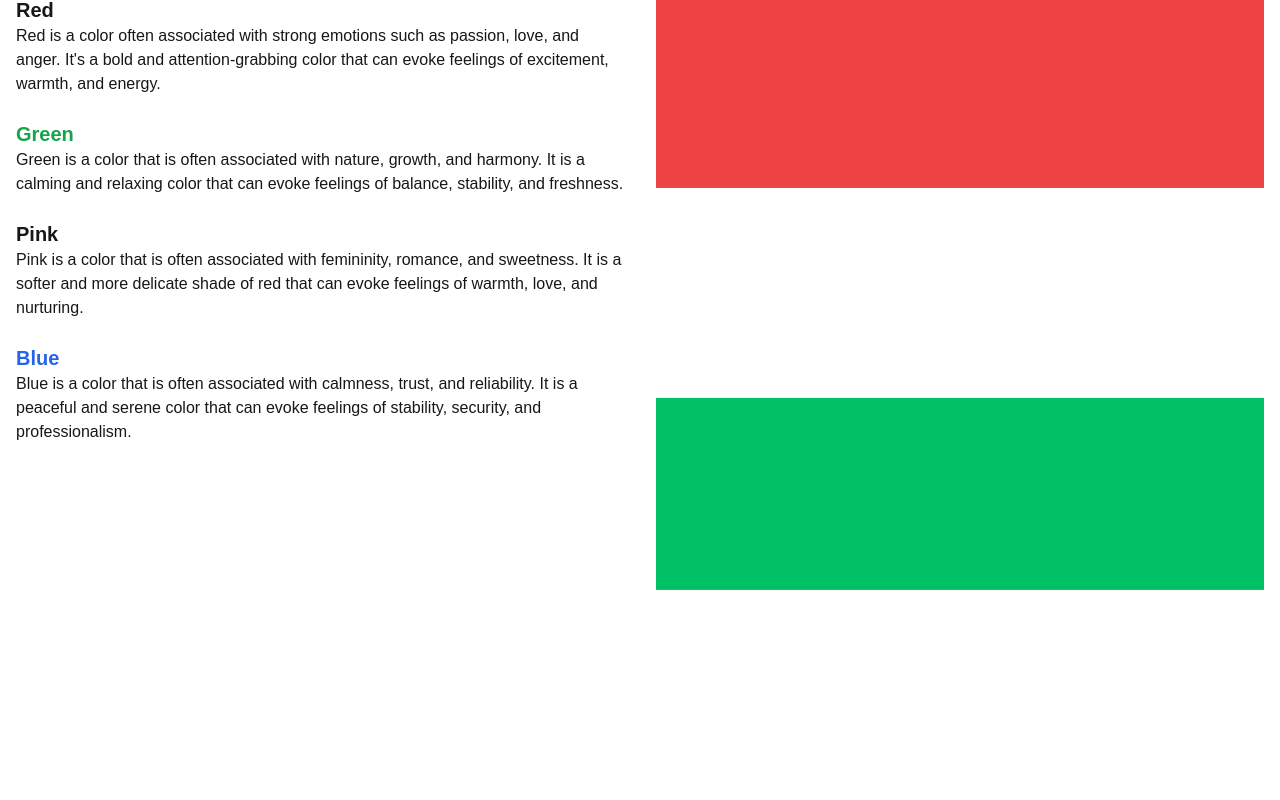
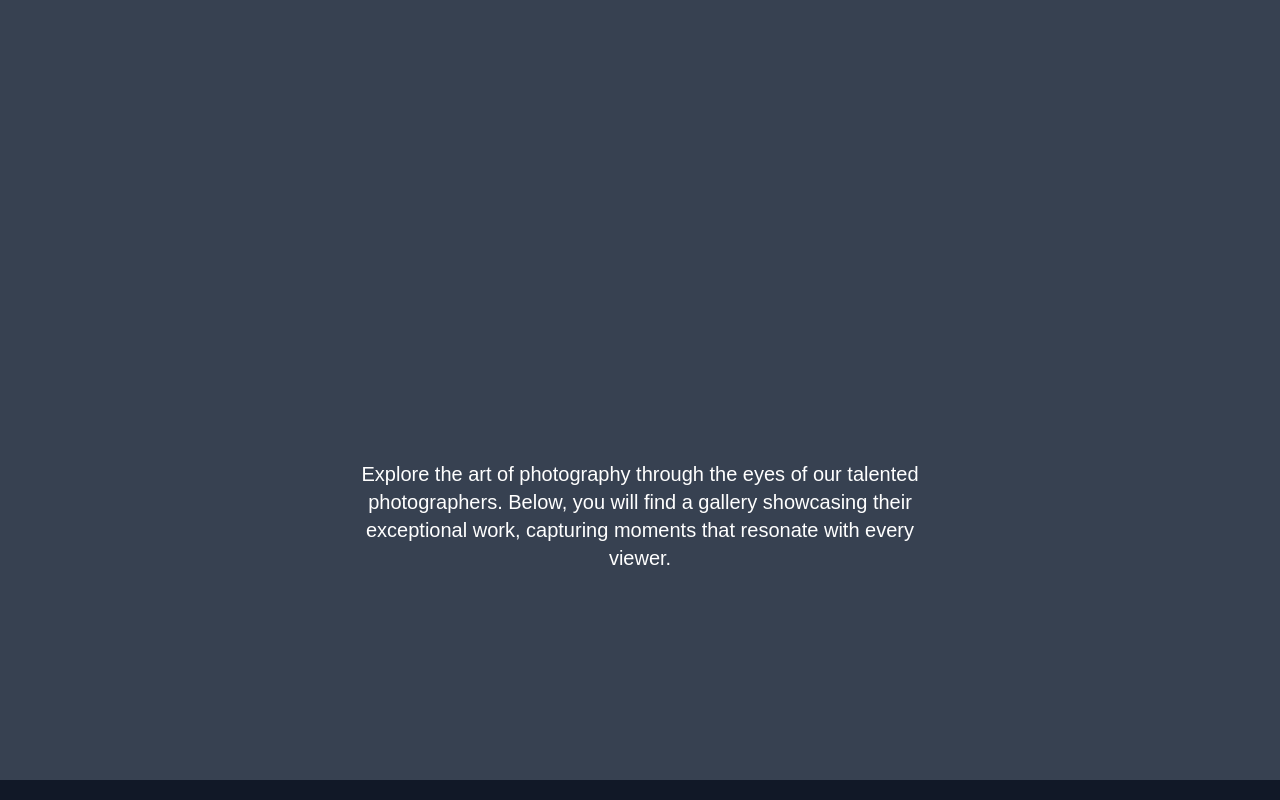
Before and after one commit to oniwebdesigner/PhotoVibe, a Next.js app: page /home in a window 1280 px wide. Shown: the part 820-1620 px from the top of the page. Built offline with nearby package versions, Linux system fonts and the light colour scheme.

Commit message:
Text Animation

```diff
--- a/src/app/components/heroSection/photographs.tsx
+++ b/src/app/components/heroSection/photographs.tsx
@@ -1,147 +1,43 @@
-// src/app/components/heroSection/Photographs.tsx
-
-"use client";
-
-import { useEffect } from "react";
-import { gsap } from "gsap";
-import { ScrollTrigger } from "gsap/ScrollTrigger";
+'use client';
+import React, { useEffect, useRef } from 'react';
+import { gsap } from 'gsap';
+import { ScrollTrigger } from 'gsap/ScrollTrigger';
 
 gsap.registerPlugin(ScrollTrigger);
 
-const Photographs = () => {
+export default function Photographs() {
+  const textRefs = useRef([]);
+
   useEffect(() => {
-    const details = gsap.utils.toArray(".desktopContentSection:not(:first-child)");
-    const photos = gsap.utils.toArray(".desktopPhoto:not(:first-child)");
-
-    gsap.set(photos, { yPercent: 101 });
-
-    const allPhotos = gsap.utils.toArray(".desktopPhoto");
-
-    // create
-    let mm = gsap.matchMedia();
-
-    // add a media query. When it matches, the associated function will run
-    mm.add("(min-width: 600px)", () => {
-      console.log("desktop");
-
-      ScrollTrigger.create({
-        trigger: ".gallery",
-        start: "top top",
-        end: "bottom bottom",
-        pin: ".right",
-      });
-
-      // create scrolltrigger for each details section
-      // trigger photo animation when headline of each details section
-      // reaches 80% of window height
-      details.forEach((detail, index) => {
-        let headline = detail.querySelector("h1");
-        let animation = gsap.timeline()
-          .to(photos[index], { yPercent: 0 })
-          .set(allPhotos[index], { autoAlpha: 0 });
-
-        ScrollTrigger.create({
-          trigger: headline,
-          start: "top 80%",
-          end: "top 50%",
-          animation: animation,
-          scrub: true,
-          markers: false,
+    const ctx = gsap.context(() => {
+      textRefs.current.forEach((el, index) => {
+        gsap.from(el, {
+          x: index % 2 === 0 ? -200 : 200, // Vjen nga e majta nëse index-i është çift, përndryshe nga e djathta
+          opacity: 0,
+          duration: 1,
+          scrollTrigger: {
+            trigger: el,
+            start: "top 90%",
+            end: "bottom 10%",
+            scrub: true,
+          },
         });
       });
+    }, textRefs);
 
-      return () => {
-        // custom cleanup code here (runs when it STOPS matching)
-        console.log("mobile");
-      };
-    });
+    return () => ctx.revert();
   }, []);
 
   return (
-    <>
-      <div className="spacer"></div>
-
-      <div className="gallery flex flex-col md:flex-row">
-        <div className="left md:w-1/2 p-4">
-          <div className="desktopContent">
-            <div className="desktopContentSection mb-6">
-              <h1 className="text-xl font-bold text-red-600">Red</h1>
-              <p>
-                Red is a color often associated with strong emotions such as passion, love, and anger.
-                It's a bold and attention-grabbing color that can evoke feelings of excitement, warmth, and energy.
-              </p>
-            </div>
-            <div className="desktopContentSection mb-6">
-              <h1 className="text-xl font-bold text-green-600">Green</h1>
-              <p>
-                Green is a color that is often associated with nature, growth, and harmony.
-                It is a calming and relaxing color that can evoke feelings of balance, stability, and freshness.
-              </p>
-            </div>
-            <div className="desktopContentSection mb-6">
-              <h1 className="text-xl font-bold text-pink-600">Pink</h1>
-              <p>
-                Pink is a color that is often associated with femininity, romance, and sweetness.
-                It is a softer and more delicate shade of red that can evoke feelings of warmth, love, and nurturing.
-              </p>
-            </div>
-            <div className="desktopContentSection mb-6">
-              <h1 className="text-xl font-bold text-blue-600">Blue</h1>
-              <p>
-                Blue is a color that is often associated with calmness, trust, and reliability.
-                It is a peaceful and serene color that can evoke feelings of stability, security, and professionalism.
-              </p>
-            </div>
-          </div>
-        </div>
-
-        <div className="right md:w-1/2 p-4">
-          {/* Mobile Content */}
-          <div className="mobileContent md:hidden">
-            <div className="mobilePhoto red h-32 bg-red-500 mb-4"></div>
-            <h1 className="text-xl font-bold text-red-600">Red</h1>
-            <p>
-              Red is a color often associated with strong emotions such as passion, love, and anger.
-              It's a bold and attention-grabbing color that can evoke feelings of excitement, warmth, and energy.
-            </p>
-
-            <div className="mobilePhoto green h-32 bg-green-500 mb-4"></div>
-            <h1 className="text-xl font-bold text-green-600">Green</h1>
-            <p>
-              Green is a color that is often associated with nature, growth, and harmony.
-              It is a calming and relaxing color that can evoke feelings of balance, stability, and freshness.
-            </p>
-
-            <div className="mobilePhoto pink h-32 bg-pink-500 mb-4"></div>
-            <h1 className="text-xl font-bold text-pink-600">Pink</h1>
-            <p>
-              Pink is a color that is often associated with femininity, romance, and sweetness.
-              It is a softer and more delicate shade of red that can evoke feelings of warmth, love, and nurturing.
-            </p>
-
-            <div className="mobilePhoto blue h-32 bg-blue-500 mb-4"></div>
-            <h1 className="text-xl font-bold text-blue-600">Blue</h1>
-            <p>
-              Blue is a color that is often associated with calmness, trust, and reliability.
-              It is a peaceful and serene color that can evoke feelings of stability, security, and professionalism.
-            </p>
-          </div>
-
-          {/* Desktop Content */}
-          <div className="desktopPhotos hidden md:flex flex-col">
-            <div className="desktopPhoto red h-48 bg-red-500 mb-4"></div>
-            <div className="desktopPhoto green h-48 bg-green-500 mb-4"></div>
-            <div className="desktopPhoto pink h-48 bg-pink-500 mb-4"></div>
-            <div className="desktopPhoto blue h-48 bg-blue-500 mb-4"></div>
-          </div>
-        </div>
-      </div>
-
-      <div className="spacer"></div>
-      <div className="spacer"></div>
-      <div className="spacer"></div>
-    </>
+    <div className="bg-gray-700 h-screen flex flex-col items-center justify-center">
+      <h1 ref={(el) => (textRefs.current[0] = el)} className='text-white text-4xl font-bold'>Photographs</h1>
+      <h2 ref={(el) => (textRefs.current[1] = el)} className='text-white text-3xl mt-4'>Capturing Moments</h2>
+      <h2 ref={(el) => (textRefs.current[2] = el)} className='text-white text-3xl mt-4'>Memories That Last</h2>
+      <h2 ref={(el) => (textRefs.current[3] = el)} className='text-white text-3xl mt-4'>Art Through Lens</h2>
+      <h2 ref={(el) => (textRefs.current[4] = el)} className='text-white text-3xl mt-4'>Every Picture Tells a Story</h2>
+      <p className='text-white text-xl mt-6 max-w-xl text-center'>
+        Explore the art of photography through the eyes of our talented photographers. Below, you will find a gallery showcasing their exceptional work, capturing moments that resonate with every viewer.
+      </p>
+    </div>
   );
-};
-
-export default Photographs;
+}
--- a/src/app/home/page.tsx
+++ b/src/app/home/page.tsx
@@ -2,7 +2,8 @@ import React from 'react'
 import HeroSection from '@components/heroSection/HeroSection'
 import Photographs from '@components/heroSection/photographs'
 import Footer from '@components/footer/Footer'
-import Spider from '@components/heroSection/Spider'
+//import Spider from '@components/heroSection/Spider'
+import Text from 'app/album/Text'
 
 
 
@@ -10,8 +11,9 @@ export default function Home() {
   return (
     <div>
       <HeroSection></HeroSection>
+
       <Photographs></Photographs>
-      <Spider></Spider>
+
       <Footer></Footer>
 
 
```
